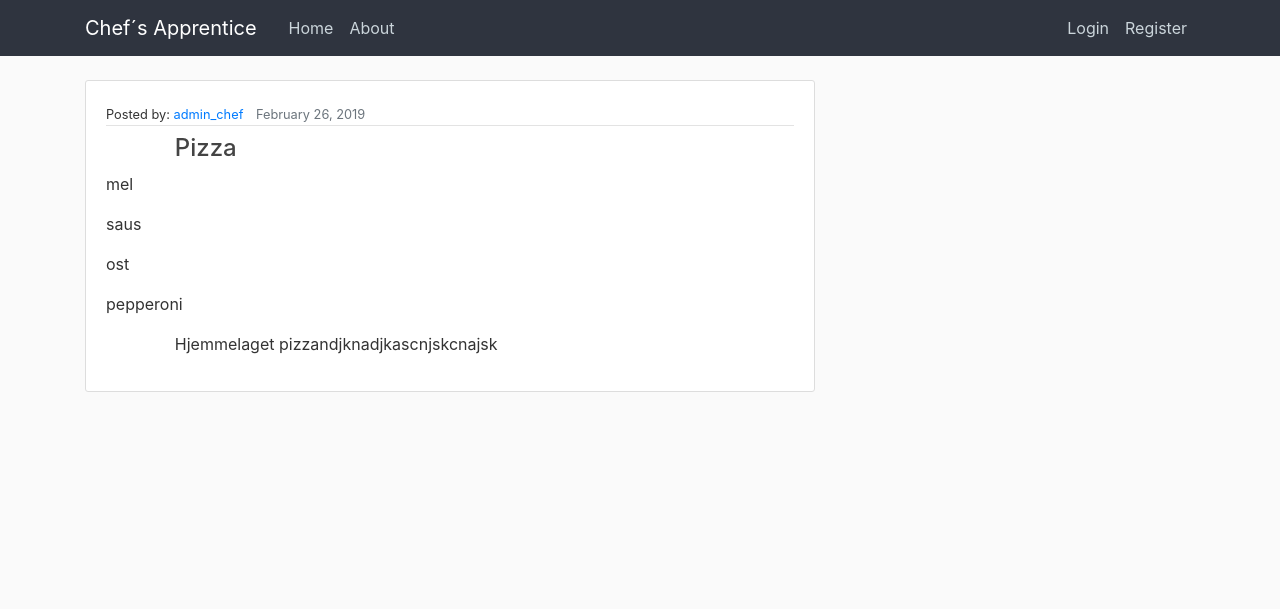
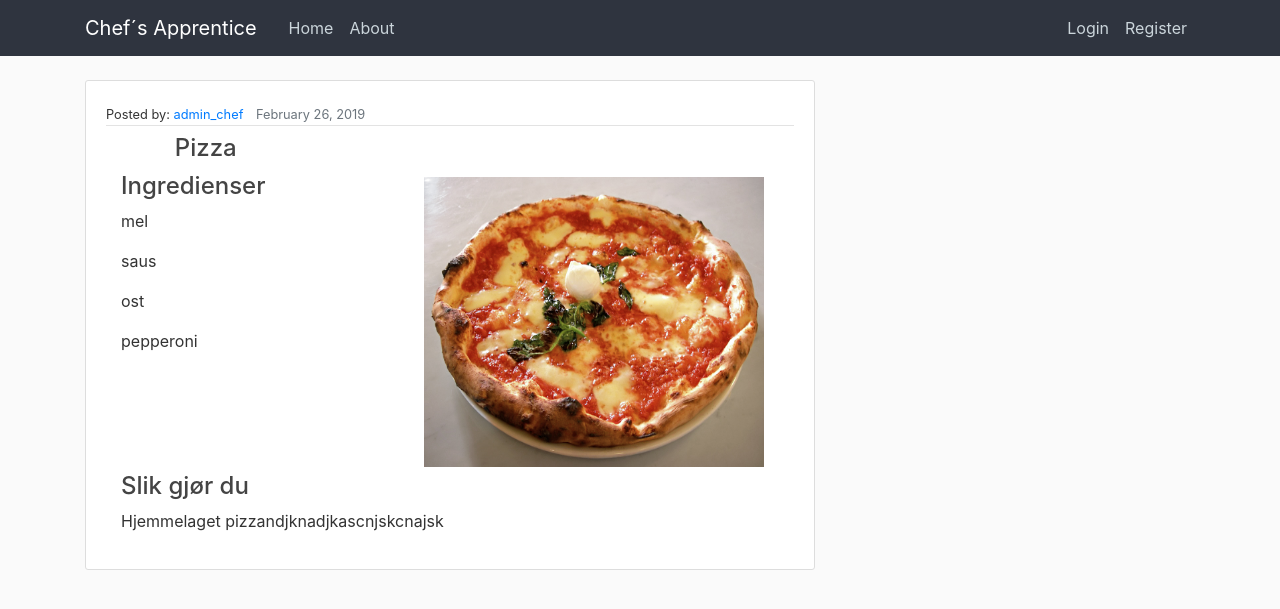
Before and after one commit to williamostensen98/Chef-s-Apprentice, a Django app: page /1/1 in a window 1280 px wide. Shown: the top 609 px of the page. Run offline with Django 3.2, Linux system fonts and the light colour scheme; data comes from the database, SQL or seed files in the repository; both versions use the stored data as it was after the commit; some libraries are stand-ins or nearby versions.

Commit message:
pdf med bilde og innhod

```diff
--- a/pu_project/chefs_apprentice/static/chefs_apprentice/main.css
+++ b/pu_project/chefs_apprentice/static/chefs_apprentice/main.css
@@ -262,3 +262,21 @@ a.article-title:hover {
   margin:auto;
 
 }
+.recipe_image{
+  width: 350px;
+  height:300px;
+  padding:5px;
+  margin-right: 10px
+}
+
+.recipeview-title{
+  font-size: 3rem;
+  color: #444444;
+}
+.recipeview-title:hover{
+  text-decoration: none;
+
+}
+.recipe_description{
+  white-space: pre-line;
+}
--- a/pu_project/chefs_apprentice/templates/chefs_apprentice/recipe.html
+++ b/pu_project/chefs_apprentice/templates/chefs_apprentice/recipe.html
@@ -16,12 +16,23 @@
           <!-- <div class="content"> -->
             <h2><a class="article-title" href="#">{{ recipe.title }}</a></h2>
             <!-- <img class="article-img" src="https://3c1703fe8d.site.internapcdn.net/newman/gfx/news/hires/2016/howcuttingdo.jpg" height="100px" alt="#"> -->
-            {%for ingredient in recipe.ingredients.all%}
-              <p>{{ingredient}}</p>
-            {%endfor%}
-            <p class="article-content">{{ recipe.description }}</p>
-          <!-- </div> -->
-        </div>
+            <div class="container">
+              <div class="row">
+                <div class="col">
+                  <h4> Ingredienser</h4>
+                  {%for ingredient in recipe.ingredients.all%}
+                    <p>{{ingredient}}</p>
+                  {%endfor%}
+                </div>
+                  <div class="col">
+                    <img class="recipe_image" src="{{ recipe.image.url }}" alt="#">
+                  </div>
+
+              </div>
+              <h4>Slik gjør du</h4>
+              <p class= "recipe_description">{{ recipe.description }}</p>
+            </div>
+
       </article>
 
 {% endblock content %}
```
Also changed, not shown: pu_project/db.sqlite3.
